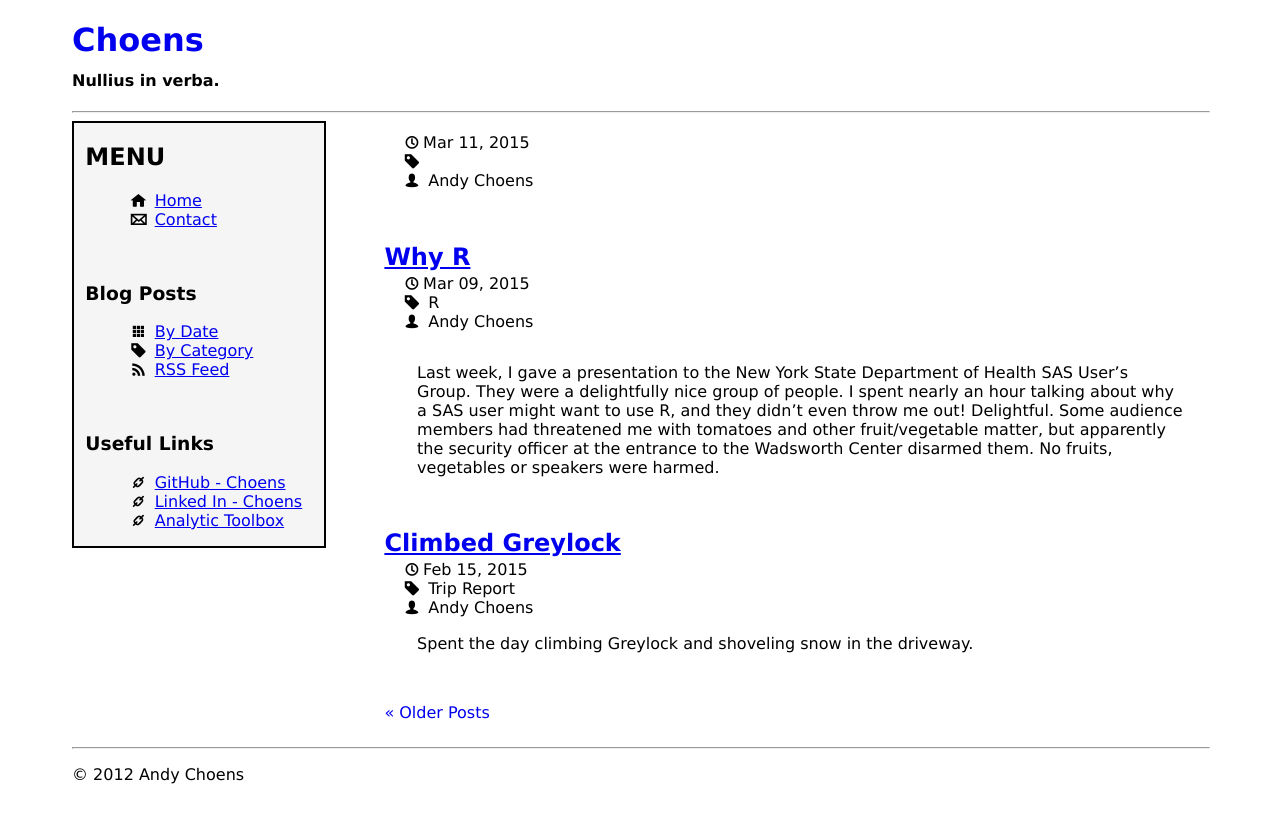
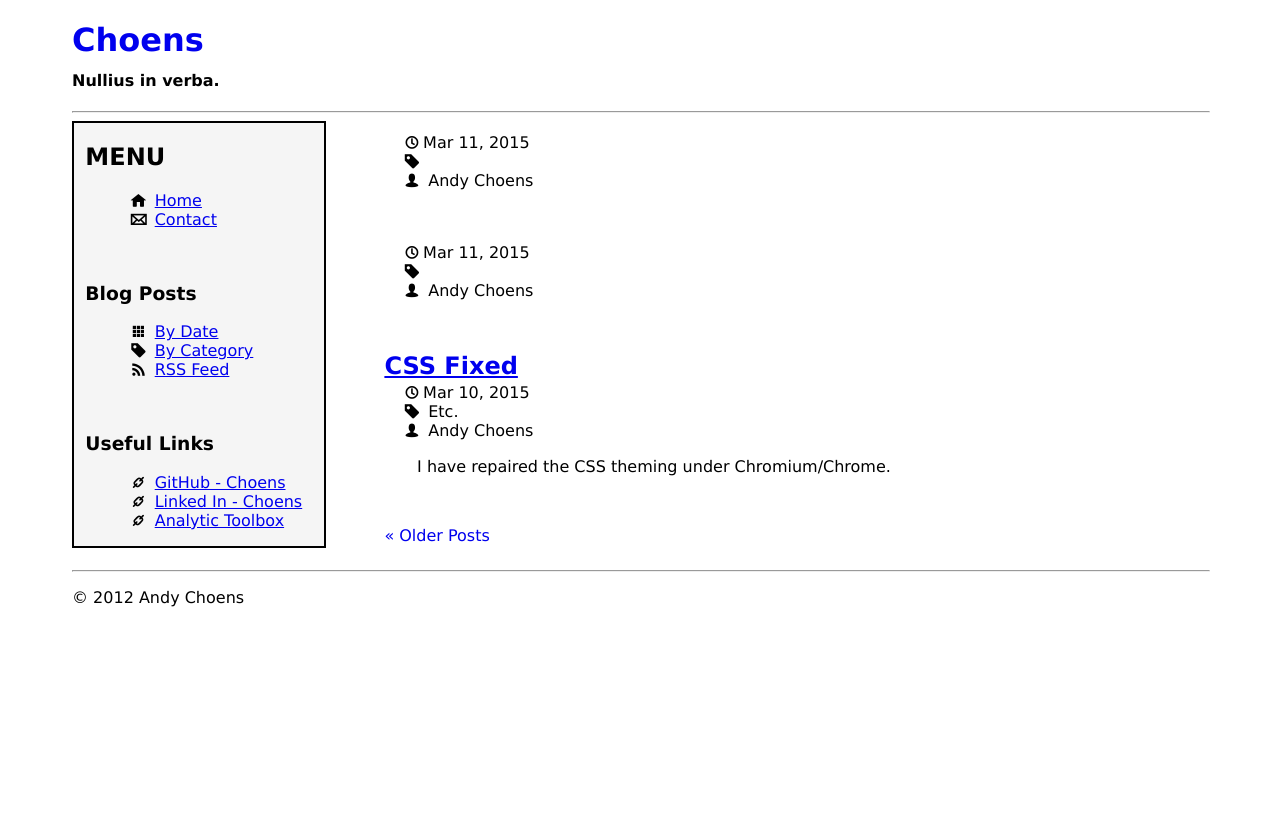
Before and after one commit to Choens/choens.github.io, a Jekyll site: the page built from index.html, in a window 1280 px wide. Shown: the top 823 px of the page. Built offline with Jekyll 4.4.1, drawn with Linux system fonts in a browser that asks for light colours; the list of posts is cut into pages by our own code; part of the change alters nothing that is shown.

Commit message:
Updates.

```diff
--- a/_posts/2015-03-09-Why-R.md
+++ b/_posts/2015-03-09-Why-R.md
@@ -3,6 +3,11 @@ title: Why R
 author: Andy Choens
 layout: post
 category: R
+
+excerpt: Last week, I gave a presentation to the New York State
+Department of Health SAS User's Group. They were a delightfully nice
+group of people. I spent nearly an hour talking about why a SAS user
+might want to use R, and they didn't even throw me out!
 
 ---
 
--- /dev/null
+++ b/_posts/2015-03-10-CSS-Fixed.md
@@ -0,0 +1,23 @@
+---
+title: CSS Fixed
+author: Andy Choens
+layout: post
+category: Etc.
+
+excerpt: I have repaired the CSS theming under Chromium/Chrome.
+
+---
+
+I have repaired the CSS theming under Chromium/Chrome. Apparently,
+Blink blocks downloading CSS files that are linked with http:// urls
+when the site it otherwise delivered in https://. Not a bad idea, but
+I hadn't really stopped to think about it, and thus Google ignored my
+CSS file.
+
+Although it is arguably a little picky (pickier than Firefox), it does
+make sense. You shouldn't split the connections between http:// and
+https://. Not a particular concern on a site like this, but on other
+sites it could be a big deal.
+
+Google wins that round. Apologies to anyone who came here when it
+looked like crap.
```
